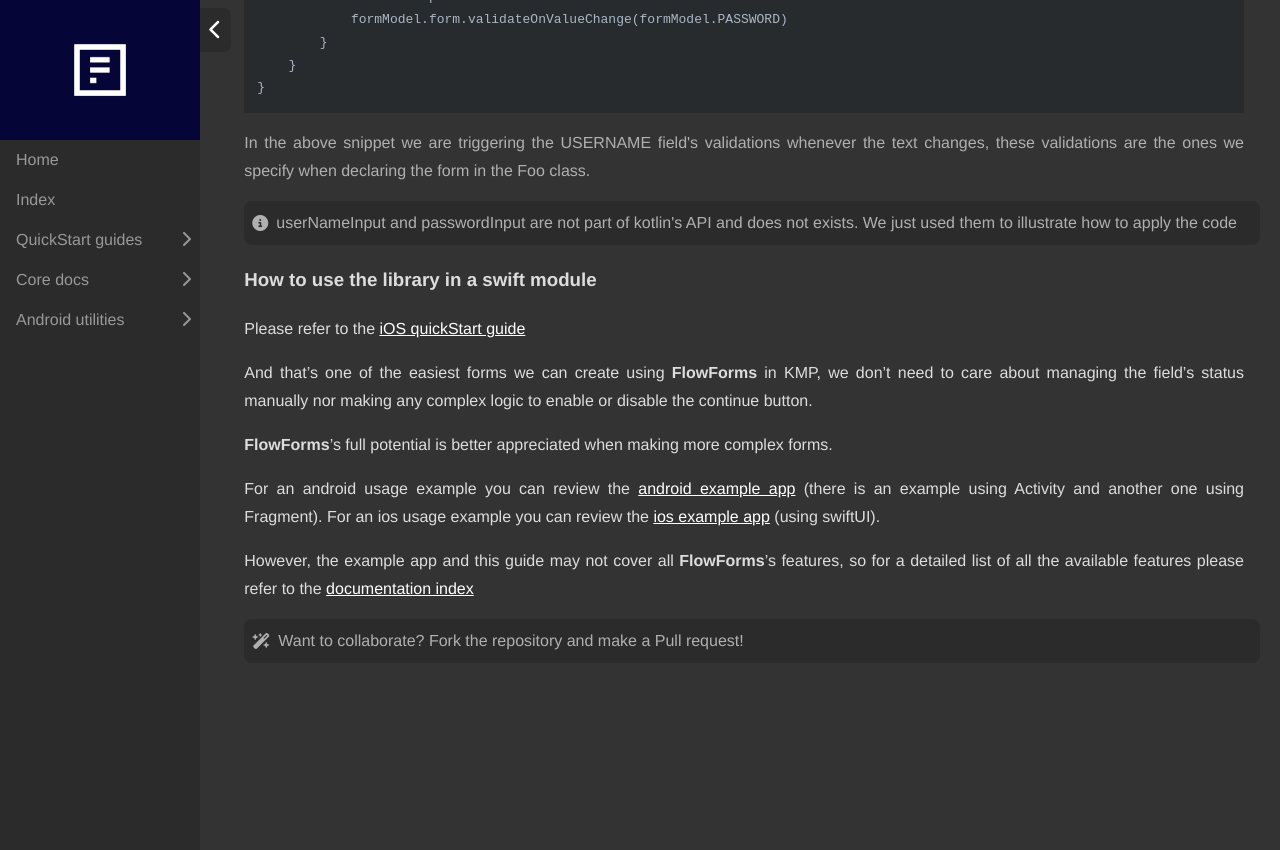
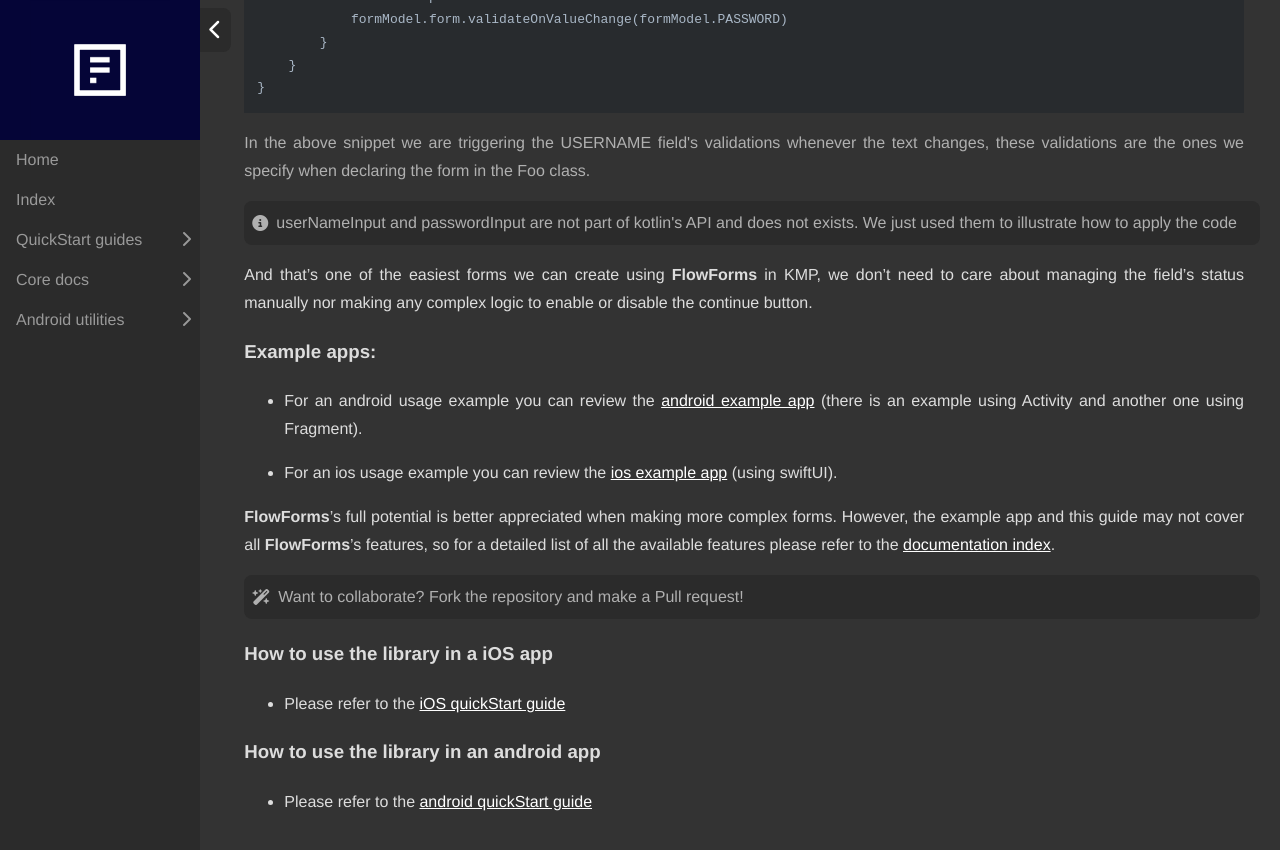
Before and after one commit to rootstrap/FlowForms, a Jekyll site: the page built from docs/pages/kmp-quickstart.md, in a window 1280 px wide and 900 px high, scrolled down 2223 px. Shown: the top 850 px of the window. Built offline with Jekyll 4.4.1, drawn with Linux system fonts in a browser that asks for light colours; nearby versions of some CDN libraries; before the commit the page ends 2954 px from its top, so only the background shows below that.

Commit message:
update info in docs

```diff
--- a/docs/pages/kmp-quickstart.md
+++ b/docs/pages/kmp-quickstart.md
@@ -98,18 +98,24 @@ class Foo {
 <p class="comment">In the above snippet we are triggering the USERNAME field's validations whenever the text changes, these validations are the ones we specify when declaring the form in the Foo class.</p>
 <div class="rs-row comment"> <i class="comment-icon fa-solid fa-circle-info"></i> <div class="comment">userNameInput and passwordInput are not part of kotlin's API and does not exists. We just used them to illustrate how to apply the code</div> </div>
 
-### How to use the library in a swift module
-
-Please refer to the [iOS quickStart guide](ios-quickstart)
-
 
 And that's one of the easiest forms we can create using **FlowForms** in KMP, we don't need to care about managing the field's status manually nor making any complex logic to enable or disable the continue button.
 
-**FlowForms**'s full potential is better appreciated when making more complex forms.
+### Example apps:
 
-For an android usage example you can review the [android example app](https://github.com/rootstrap/FlowForms/tree/main/ExampleApp%20Android/src/main/java/com/rootstrap/flowforms/example) (there is an example using Activity and another one using Fragment).
-For an ios usage example you can review the [ios example app](https://github.com/rootstrap/FlowForms/tree/main/ExampleApp%20iOS/flowforms/Screens/Form) (using swiftUI).
+* For an android usage example you can review the [android example app](https://github.com/rootstrap/FlowForms/tree/main/ExampleApp%20Android/src/main/java/com/rootstrap/flowforms/example) (there is an example using Activity and another one using Fragment).
 
-However, the example app and this guide may not cover all **FlowForms**'s features, so for a detailed list of all the available features please refer to the [documentation index](documentation-index)
+* For an ios usage example you can review the [ios example app](https://github.com/rootstrap/FlowForms/tree/main/ExampleApp%20iOS/flowforms/Screens/Form) (using swiftUI).
+
+**FlowForms**'s full potential is better appreciated when making more complex forms. However, the example app and this guide may not cover all **FlowForms**'s features, so for a detailed list of all the available features please refer to the [documentation index](documentation-index).
 
 <div class="rs-row comment"> <i class="comment-icon fa-solid fa-wand-magic-sparkles"></i> <div class="comment">Want to collaborate? Fork the repository and make a Pull request! </div> </div>
+
+
+### How to use the library in a iOS app
+
+* Please refer to the [iOS quickStart guide](ios-quickstart)
+
+### How to use the library in an android app
+
+* Please refer to the [android quickStart guide](android-quickstart)
```
